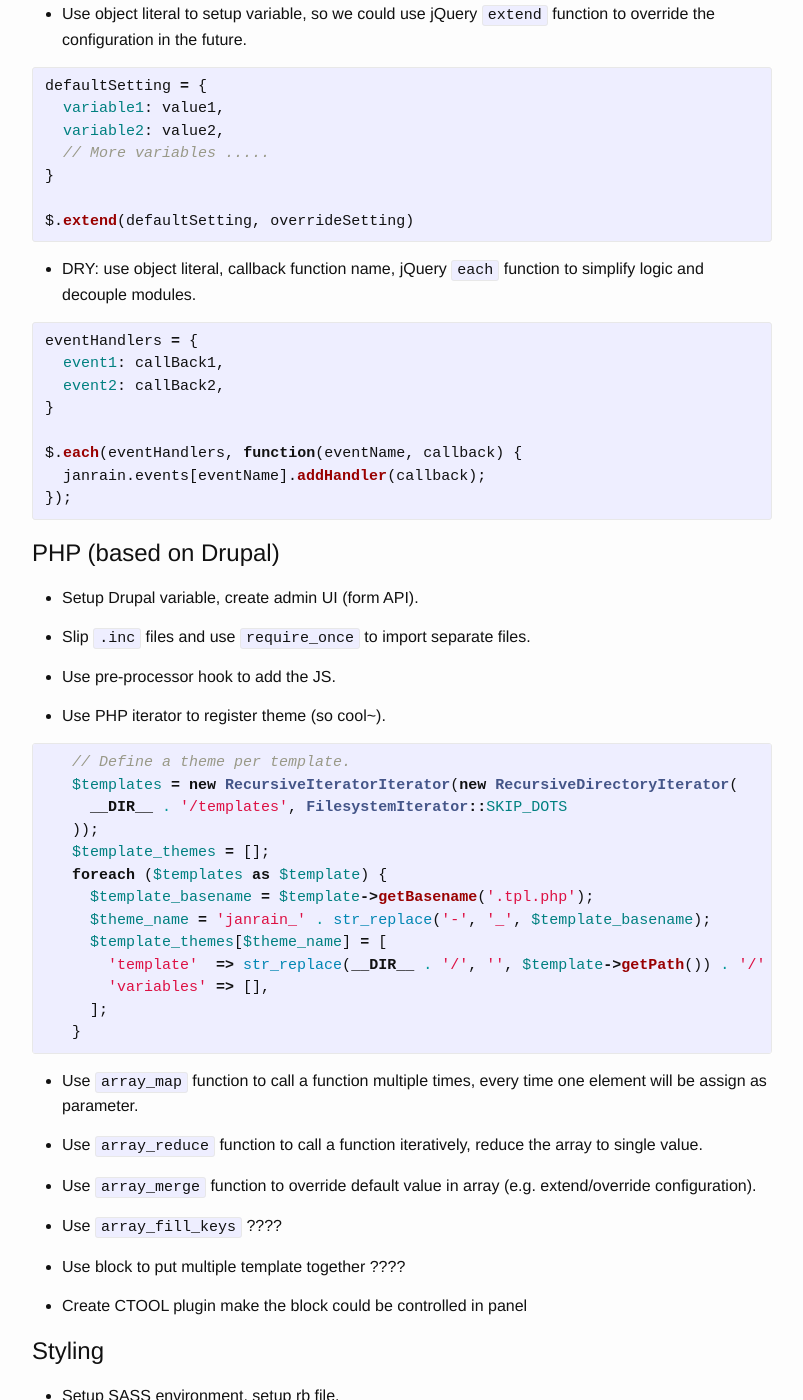
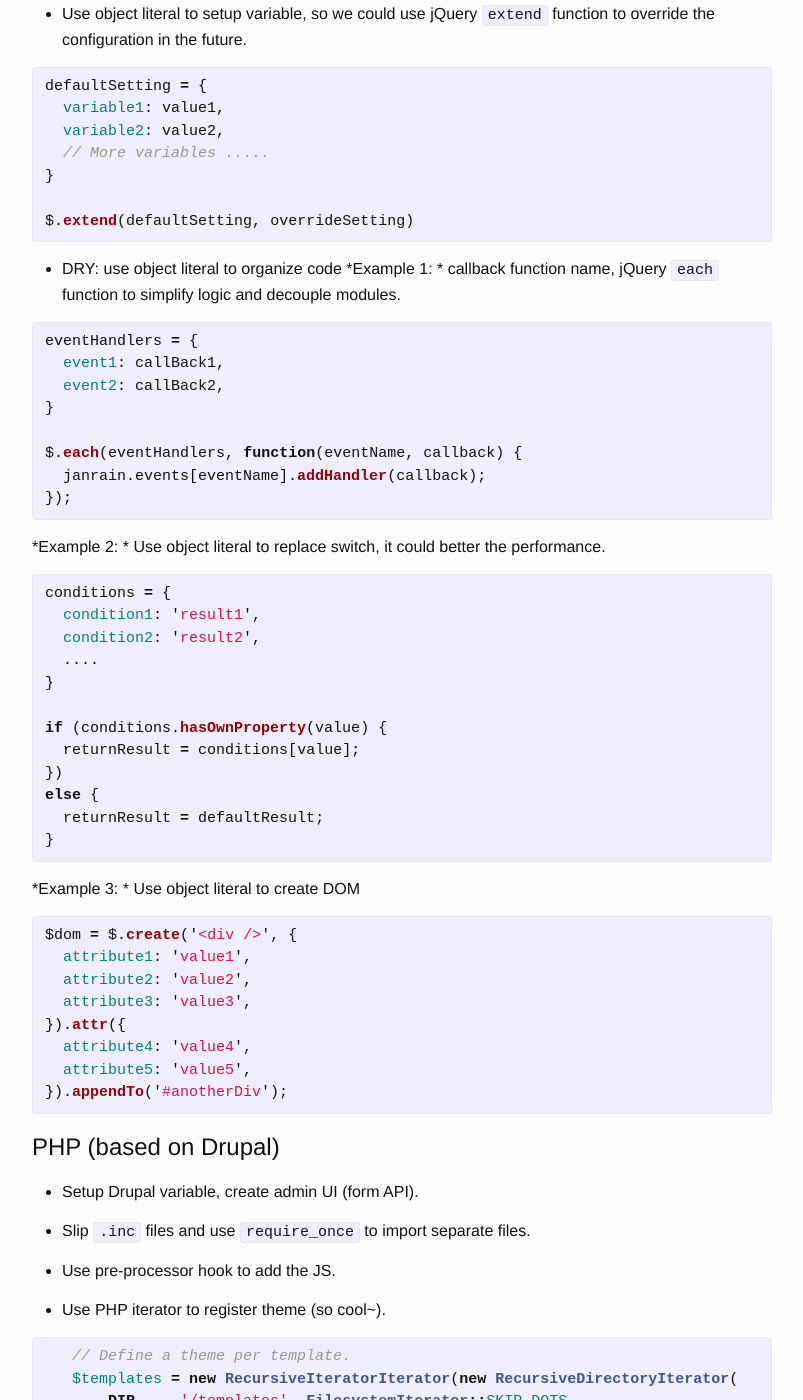
Before and after one commit to ericatsydney/ericatsydney.github.io, a Jekyll site: the page built from _posts/2016-05-24-refactoring.markdown, in a window 1280 px wide and 1400 px high, scrolled down 390 px. Shown: the whole window, without its empty margins (238-1041 px from the left). Built offline with Jekyll 4.4.1, drawn with Linux system fonts in a browser that asks for light colours.

Commit message:
Updated a post.

```diff
--- a/_posts/2016-05-24-refactoring.markdown
+++ b/_posts/2016-05-24-refactoring.markdown
@@ -25,7 +25,8 @@ defaultSetting = {
 $.extend(defaultSetting, overrideSetting)
 {% endhighlight %}
 
-- DRY: use object literal, callback function name, jQuery `each` function to simplify logic and decouple modules.
+- DRY: use object literal to organize code
+ *Example 1: * callback function name, jQuery `each` function to simplify logic and decouple modules.
 {% highlight js %}
 eventHandlers = {
   event1: callBack1,
@@ -35,6 +36,34 @@ eventHandlers = {
 $.each(eventHandlers, function(eventName, callback) {
   janrain.events[eventName].addHandler(callback);
 });
+{% endhighlight %}
+
+*Example 2: * Use object literal to replace switch, it could better the performance.
+{% highlight js %}
+conditions = {
+  condition1: 'result1',
+  condition2: 'result2',
+  ....
+}
+
+if (conditions.hasOwnProperty(value) {
+  returnResult = conditions[value];
+})
+else {
+  returnResult = defaultResult;
+}
+{% endhighlight %}
+
+*Example 3: * Use object literal to create DOM
+{% highlight js %}
+$dom = $.create('<div />', {
+  attribute1: 'value1',
+  attribute2: 'value2',
+  attribute3: 'value3',
+}).attr({
+  attribute4: 'value4',
+  attribute5: 'value5',
+}).appendTo('#anotherDiv');
 {% endhighlight %}
 
 PHP (based on Drupal)
--- a/_posts/2016-05-31-understanding-css.markdown
+++ b/_posts/2016-05-31-understanding-css.markdown
@@ -16,7 +16,7 @@ border box的计算
 position可以改变一切：
 absolute之后，parent会collaps成高度为零的box
 
-关于floating
+关于floating， float之后height失效
 
 关于foundation grid的一些使用技巧
 
--- a/_posts/2016-06-01-project-management.markdown
+++ b/_posts/2016-06-01-project-management.markdown
@@ -1,6 +1,6 @@
 ---
 layout: post
 title:  "项目的控制"
-date:   2016-06-02 4:55:52 +1000
+date:   2016-06-01 4:55:52 +1000
 categories: Reading
 ---
```
